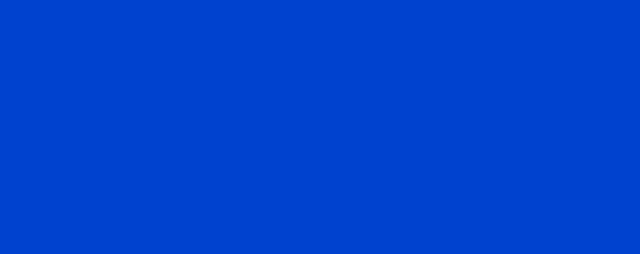
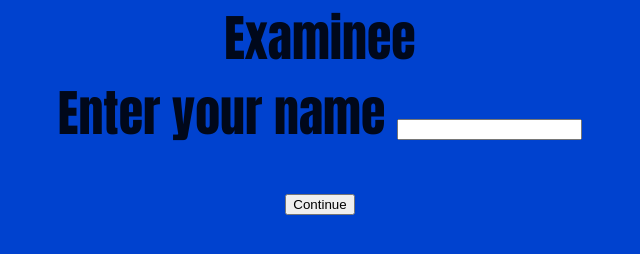
Before and after one commit to mospina1/Pollus, a website: page public/examinee/homepage.html in a window 1280 px wide. Shown: the whole page, without its empty margins (320-960 px from the left). Drawn offline with Linux system fonts and the light colour scheme; files that its build step writes are made by us from their sources.

Commit message:
Update homepage.html

```diff
--- a/public/examinee/homepage.html
+++ b/public/examinee/homepage.html
@@ -4,10 +4,15 @@
     <meta charset="utf-8">
     <meta name="viewport" content="width=device-width, initial-scale=1">
     <title>Pollus Web App</title>
-    <link rel="stylesheet" href="../stylesheet.css">
+    <link rel="stylesheet" href="stylesheet.css">
 
   </head>
   <body>
-
+    <label> Examinee <br>
+    <label>Enter your name</label>
+    <input id="entername"> <br>
+    <a href="Waitingroom.html" >
+    <button id="submit">Continue</button>
+    </a>
   </body>
 </html>
```
